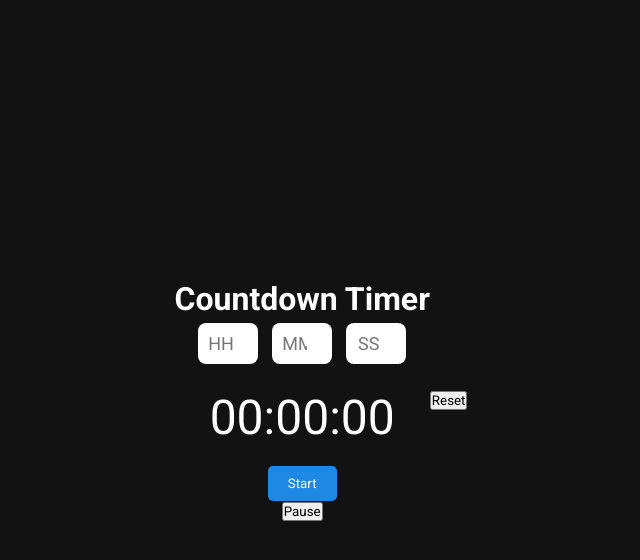
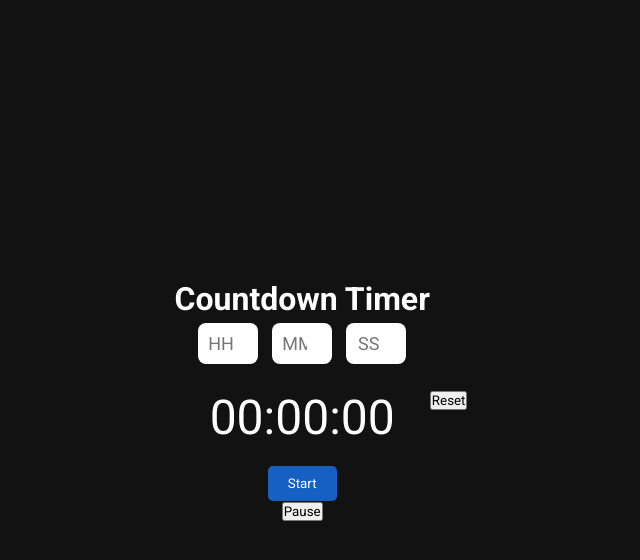
Before and after one commit to ayushporwal01/JavaScript-Mastery, a plain HTML site: page Countdown Timer/index.html in a window 1280 px wide. In both pictures the pointer is over the button "Start". Shown: the whole page, without its empty margins (319-959 px from the left). Drawn offline with Linux system fonts and the light colour scheme.

Commit message:
Initial Commit

```diff
--- a/Countdown Timer/style.css
+++ b/Countdown Timer/style.css
@@ -48,4 +48,9 @@ body {
   border: none;
   outline: none;
   border-radius: 5px;
+  cursor: pointer;
 }
+
+button:hover {
+    background-color: #1560c0;
+}
```
